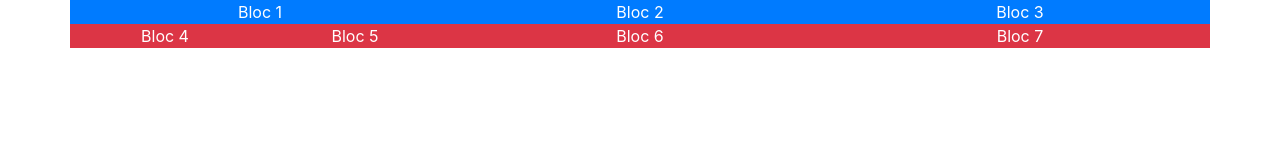
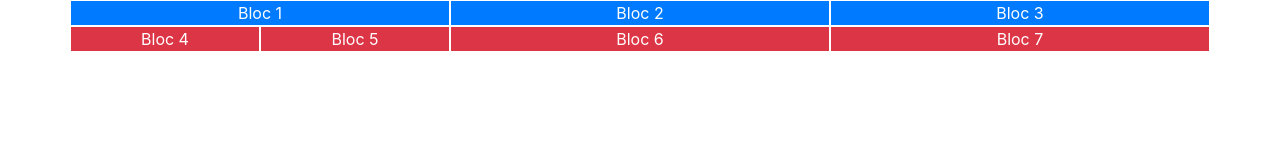
Before and after one commit to JulienGioux/BootstrapEx2, a plain HTML site: page index.html in a window 1280 px wide. Drawn offline with nearby package versions, Linux system fonts and the light colour scheme.

Commit message:
Border-wite

```diff
--- a/index.html
+++ b/index.html
@@ -8,28 +8,28 @@
 </head>
 <body>
     <div class="container">
-      <div class="row">
-        <div class="col-sm-4 bg-primary text-white text-center">
+      <div class="row bg-primary text-white text-center">
+        <div class="col-sm-4 border border-white">
           Bloc 1
         </div>
-        <div class="col-sm-4 bg-primary text-white text-center">
+        <div class="col-sm-4 border border-white">
           Bloc 2
         </div>
-        <div class="col-sm-4 bg-primary text-white text-center">
+        <div class="col-sm-4 border border-white">
           Bloc 3
         </div>
       </div>
-      <div class="row bg-danger">
-        <div class="col-sm-2 text-white text-center">
+      <div class="row bg-danger text-white text-center ">
+        <div class="col-sm-2 border border-white">
           Bloc 4
         </div>
-        <div class="col-sm-2 text-white text-center">
+        <div class="col-sm-2 border border-white">
           Bloc 5
         </div>
-        <div class="col-sm text-white text-center">
+        <div class="col-sm border border-white">
           Bloc 6
         </div>
-        <div class="col-sm text-white text-center">
+        <div class="col-sm border border-white">
           Bloc 7
         </div>
       </div>
```
